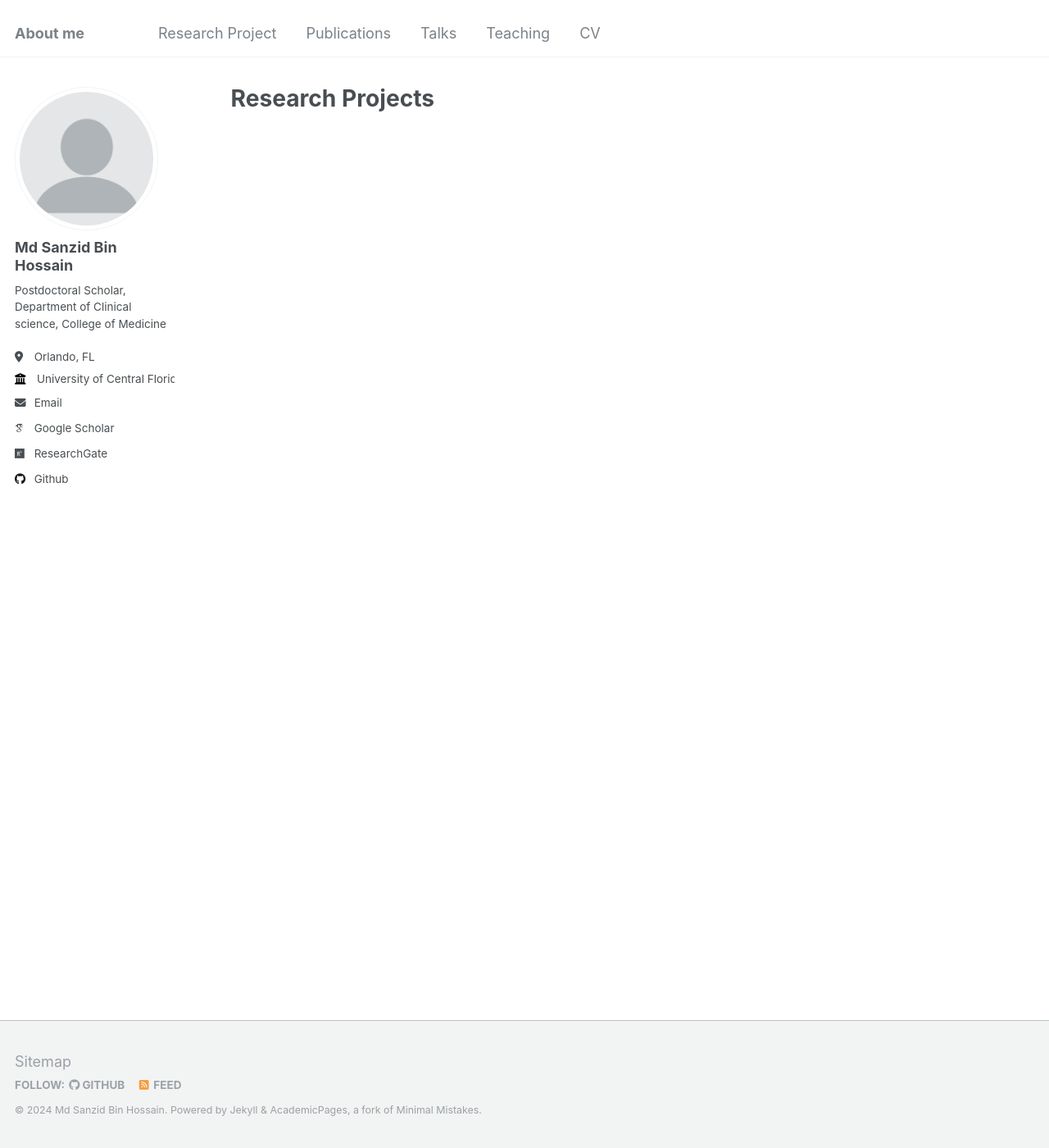
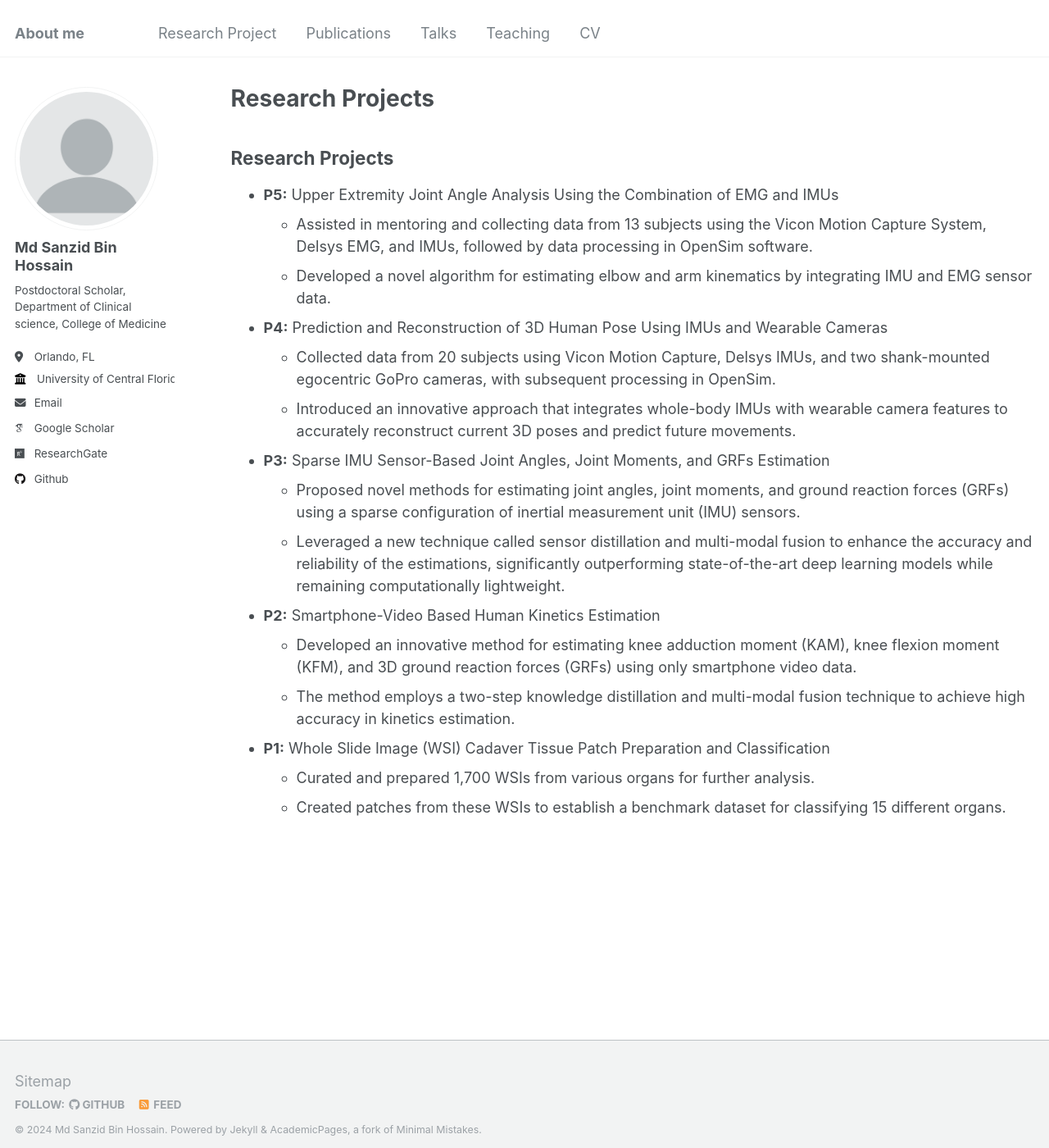
Before and after one commit to Md-Sanzid-Bin-Hossain/Md-Sanzid-Bin-Hossain, a Jekyll site: the page built from _pages/projects.md, in a window 1280 px wide and 1400 px high. Shown: the whole window at 82% size. Built offline with Jekyll 4.4.1, drawn with Linux system fonts in a browser that asks for light colours; some web fonts are replaced.

Commit message:
projects.md

```diff
--- a/_pages/projects.md
+++ b/_pages/projects.md
@@ -4,3 +4,25 @@ title: "Research Projects"
 permalink: /projects/
 author_profile: true
 ---
+
+
+## Research Projects
+- **P5:** Upper Extremity Joint Angle Analysis Using the Combination of EMG and IMUs
+  - Assisted in mentoring and collecting data from 13 subjects using the Vicon Motion Capture System, Delsys EMG, and IMUs, followed by data processing in OpenSim software.
+  - Developed a novel algorithm for estimating elbow and arm kinematics by integrating IMU and EMG sensor data.
+
+- **P4:** Prediction and Reconstruction of 3D Human Pose Using IMUs and Wearable Cameras
+  - Collected data from 20 subjects using Vicon Motion Capture, Delsys IMUs, and two shank-mounted egocentric GoPro cameras, with subsequent processing in OpenSim.
+  - Introduced an innovative approach that integrates whole-body IMUs with wearable camera features to accurately reconstruct current 3D poses and predict future movements.
+
+- **P3:** Sparse IMU Sensor-Based Joint Angles, Joint Moments, and GRFs Estimation
+  - Proposed novel methods for estimating joint angles, joint moments, and ground reaction forces (GRFs) using a sparse configuration of inertial measurement unit (IMU) sensors.
+  - Leveraged a new technique called sensor distillation and multi-modal fusion to enhance the accuracy and reliability of the estimations, significantly outperforming state-of-the-art deep learning models while remaining computationally lightweight.
+
+- **P2:** Smartphone-Video Based Human Kinetics Estimation
+  - Developed an innovative method for estimating knee adduction moment (KAM), knee flexion moment (KFM), and 3D ground reaction forces (GRFs) using only smartphone video data.
+  - The method employs a two-step knowledge distillation and multi-modal fusion technique to achieve high accuracy in kinetics estimation.
+
+- **P1:** Whole Slide Image (WSI) Cadaver Tissue Patch Preparation and Classification
+  - Curated and prepared 1,700 WSIs from various organs for further analysis.
+  - Created patches from these WSIs to establish a benchmark dataset for classifying 15 different organs.
```
